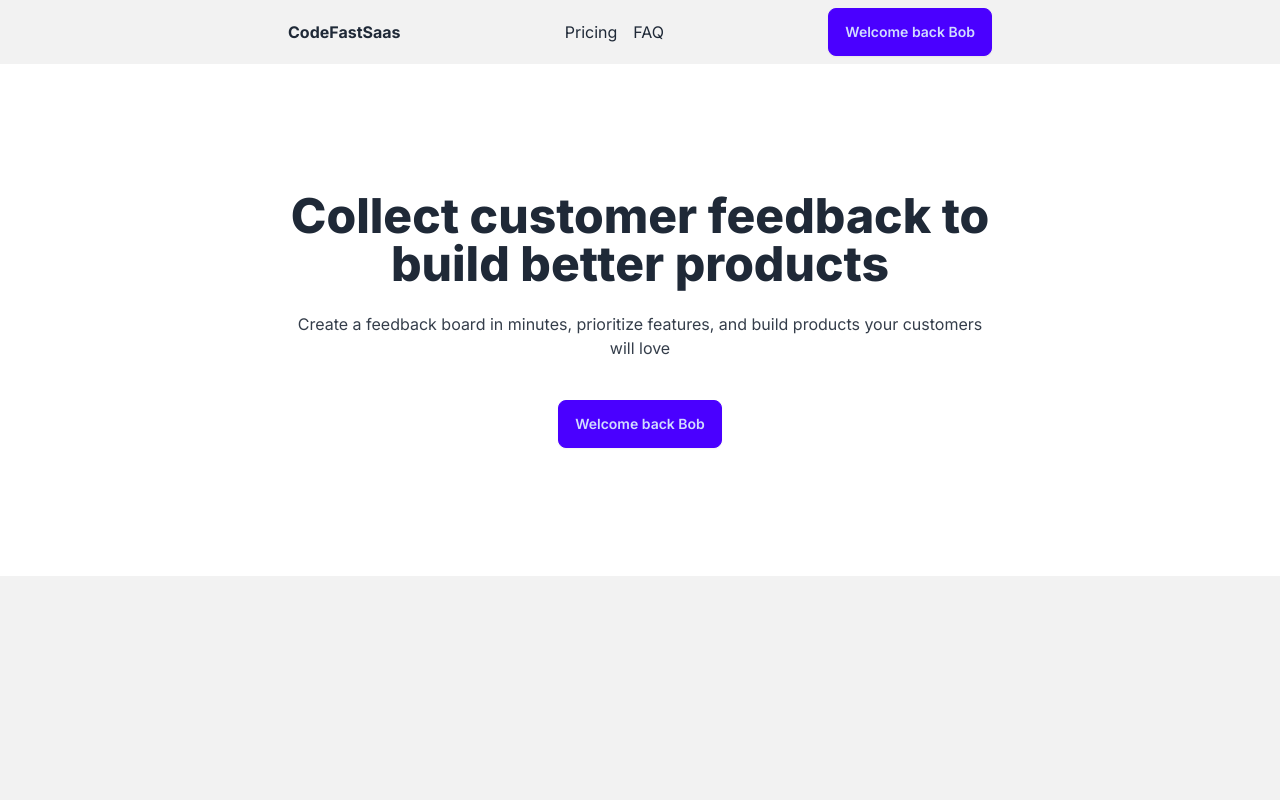
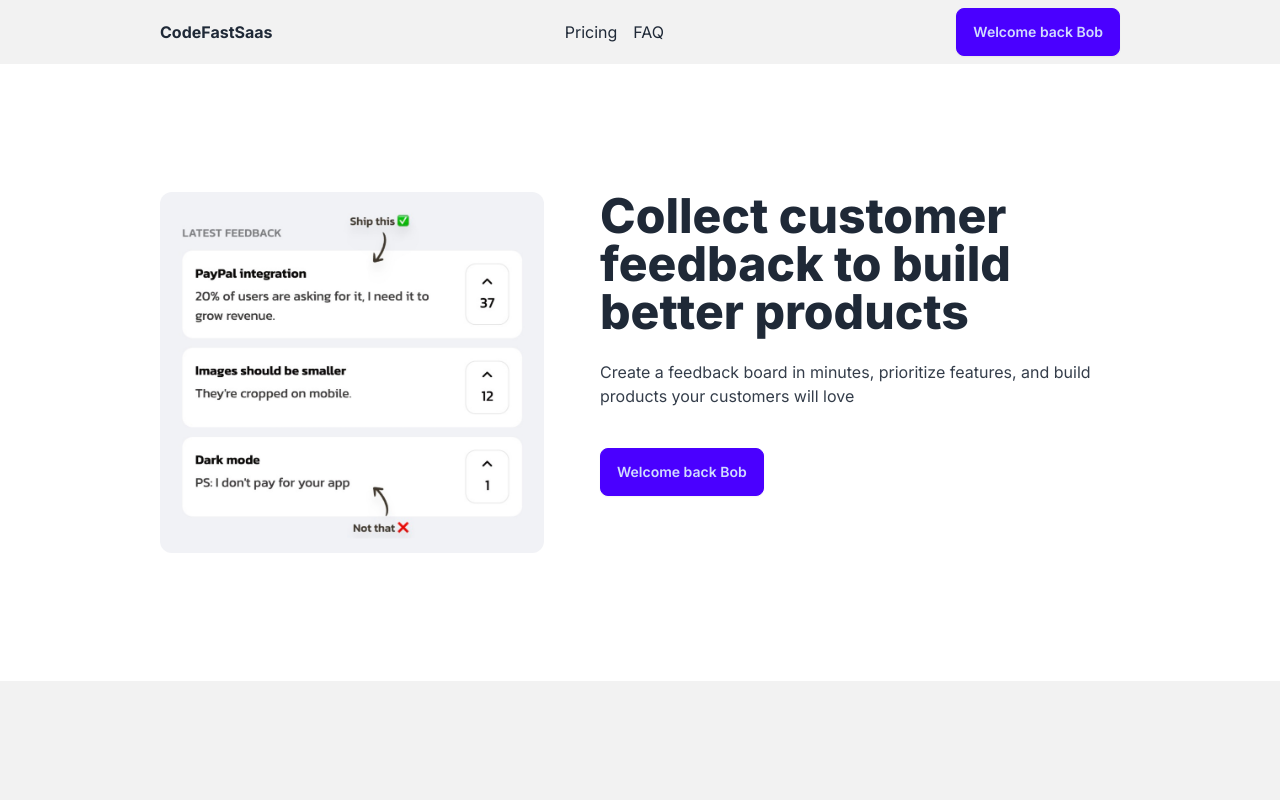
Before and after one commit to taiguara-saas/codefast-saas, a Next.js app: page / in a window 1280 px wide. Shown: the top 800 px of the page. Built offline with nearby package versions, Linux system fonts and the light colour scheme.

Commit message:
modified:   app/page.js new file:   app/productDemo.jpeg

```diff
--- a/app/page.js
+++ b/app/page.js
@@ -1,5 +1,7 @@
 import ButtonLogin from "@/components/ButtonLogin";
 import FAQListItem from "@/components/FAQListItem";
+import Image from "next/image";
+import productDemo from "./productDemo.jpeg";
 
 function Home() {
   const isLoggedIn = true;
@@ -9,7 +11,7 @@ function Home() {
     <main>
       {/* HEADER */}
       <section className="bg-base-200">
-        <div className="max-w-3xl mx-auto flex justify-between items-center px-8 py-2">
+        <div className="max-w-5xl mx-auto flex justify-between items-center px-8 py-2">
           <div className="font-bold">CodeFastSaas</div>
           <div className="space-x-4 max-md:hidden">
             <a className="link link-hover" href="#pricing">
@@ -25,7 +27,14 @@ function Home() {
         </div>
       </section>
       {/* HERO */}
-      <section className="text-center py-32 px-8 max-w-3xl mx-auto">
+      <section className="text-center lg:text-left py-32 px-8 max-w-5xl mx-auto flex flex-col lg:flex-row gap-14 items-center lg:items-start">
+        <Image
+          src={productDemo}
+          alt="Product Demo"
+          className="w-96 rounded-xl"
+        />
+
+        <div>
           <h1 className="text-4xl lg:text-5xl font-extrabold mb-6">
             Collect customer feedback to build better products
           </h1>
@@ -34,6 +43,7 @@ function Home() {
             products your customers will love
           </div>
           <ButtonLogin isLoggedIn={isLoggedIn} name={name} />
+        </div>
       </section>
 
       {/* PRICING */}
```
Also changed, not shown: app/productDemo.jpeg (added). Lines whose indentation alone changed are shown as unchanged.
